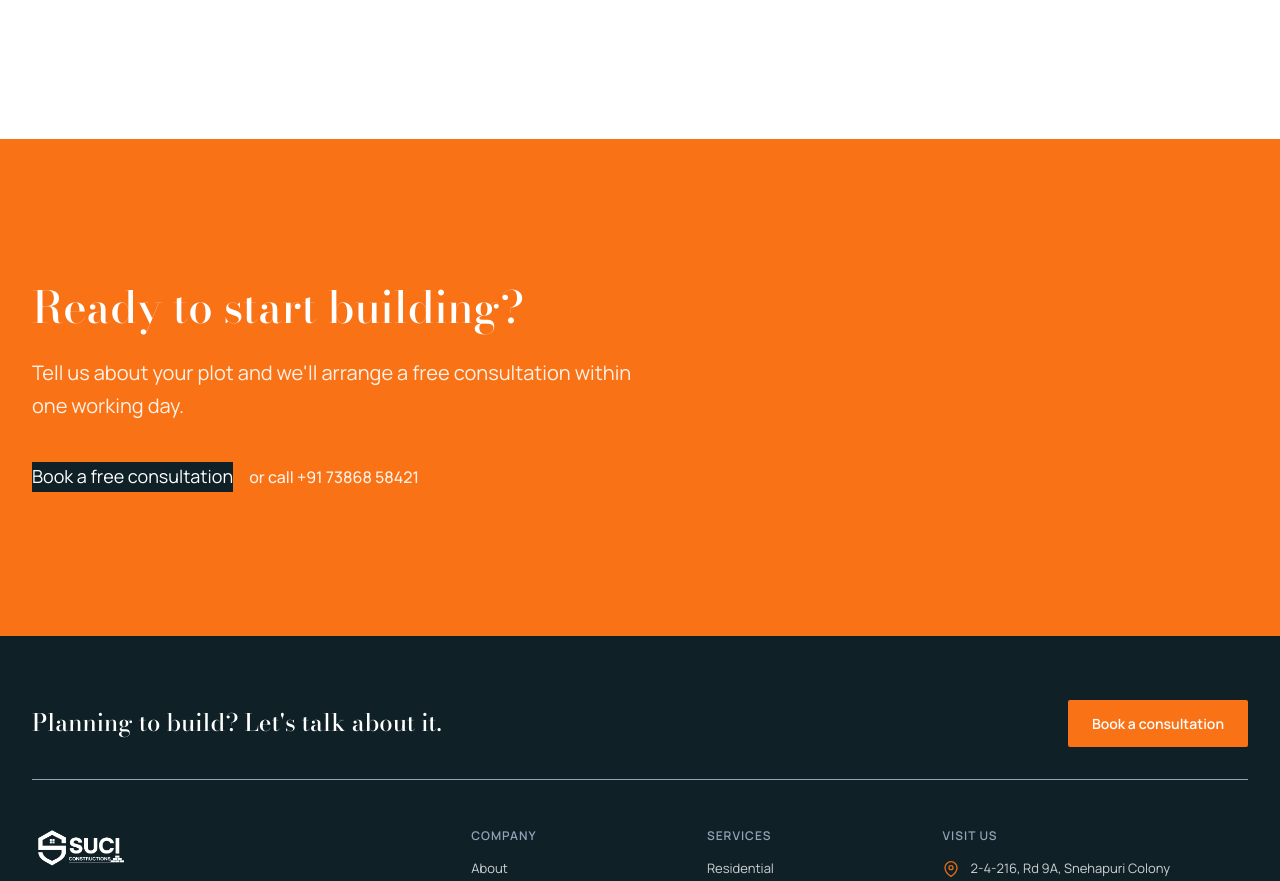
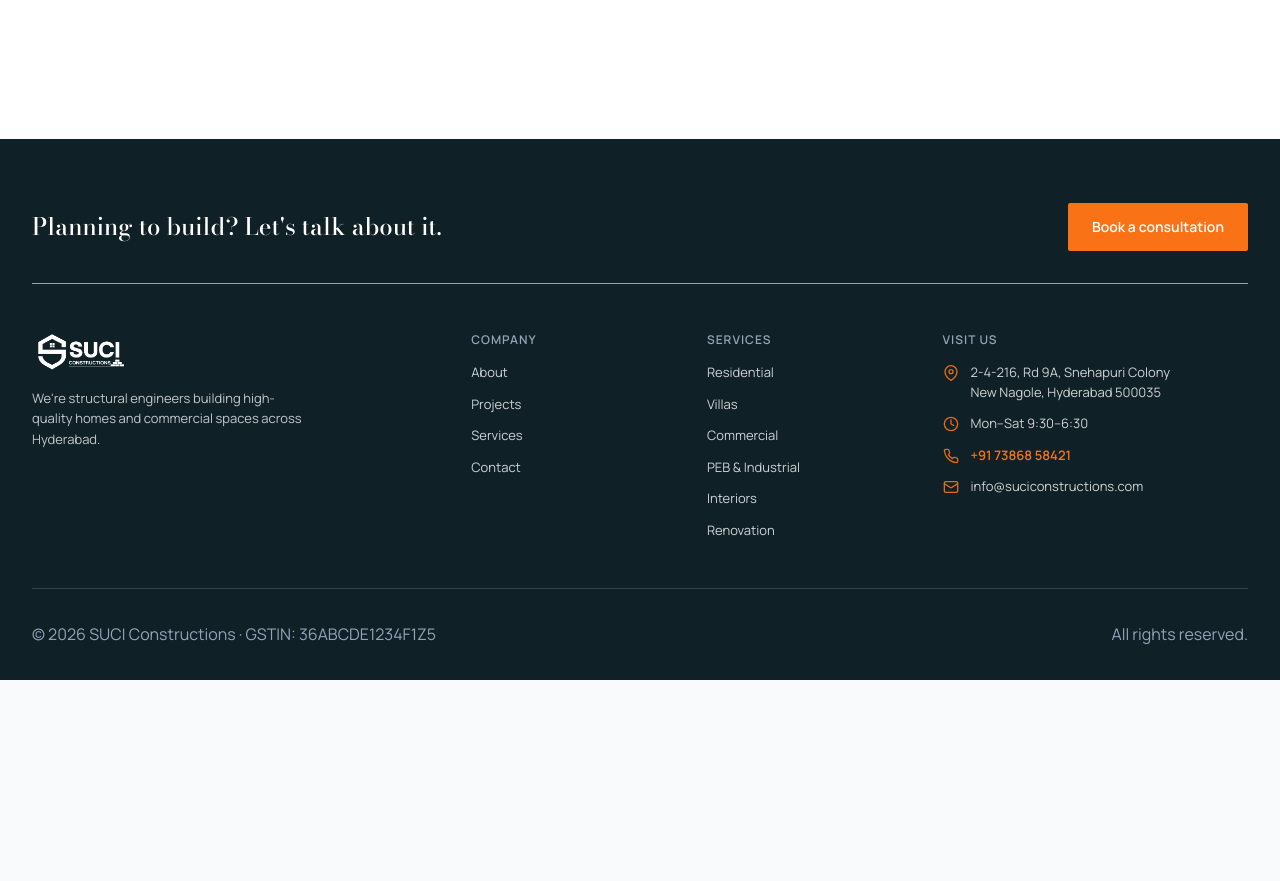
Before and after one commit to Vikram-Pagadala/Suci-Condtructions, a Next.js app: page / in a window 1280 px wide. Shown: the part 4740-5621 px from the top of the page. After the commit the page ends 5420 px from the top, so only its background shows below. Built offline with nearby package versions, Linux system fonts and the light colour scheme.

Commit message:
Remove CTA block from home page

```diff
--- a/src/app/page.tsx
+++ b/src/app/page.tsx
@@ -157,17 +157,6 @@ export default function Home() {
         </div>
       </section>
 
-      {/* CTA Band */}
-      <section className={styles.ctaBand}>
-        <div className={`container ${styles.ctaBandInner}`}>
-          <h2>Ready to start building?</h2>
-          <p>Tell us about your plot and we&apos;ll arrange a free consultation within one working day.</p>
-          <div className={styles.ctaActions}>
-            <Link href="/contact" className={styles.primaryButton}>Book a free consultation</Link>
-            <a href="tel:+917386858421" className={styles.ctaPhoneLink}>or call +91 73868 58421</a>
-          </div>
-        </div>
-      </section>
     </>
   );
 }
```
